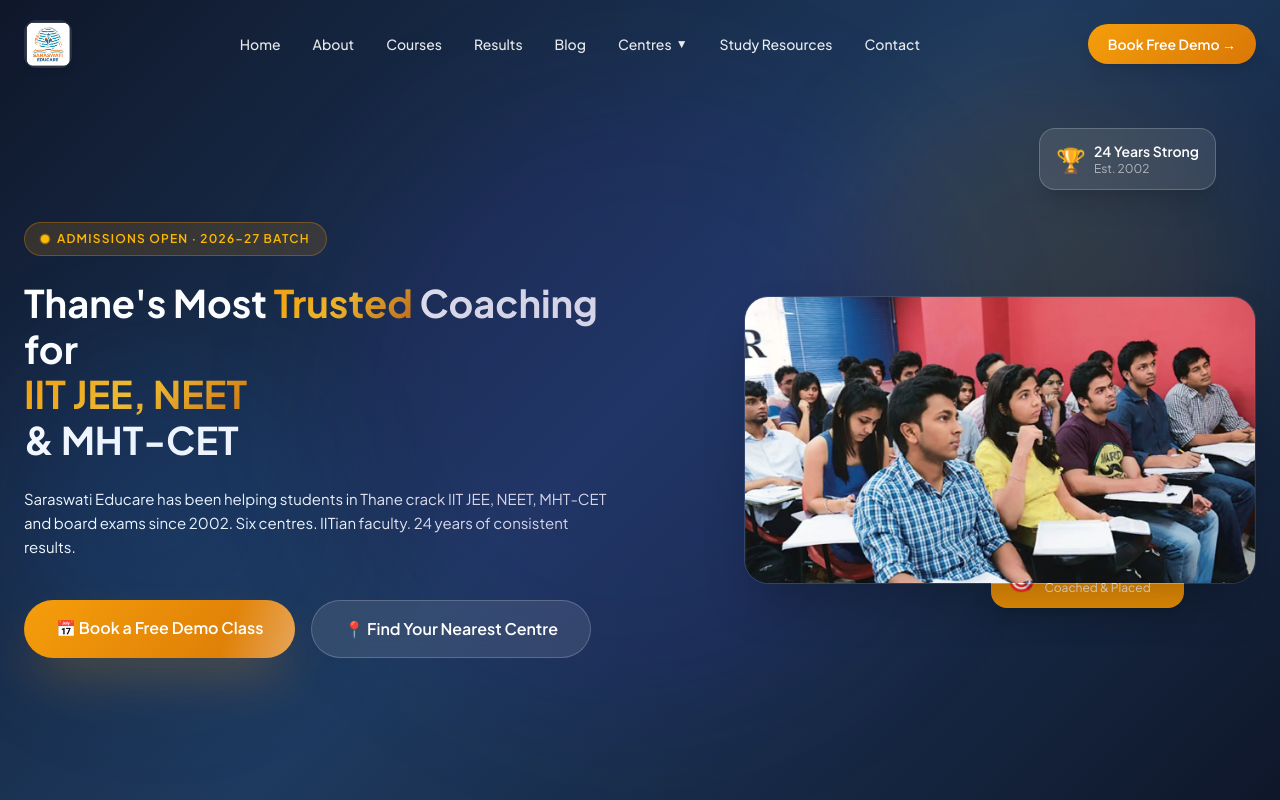
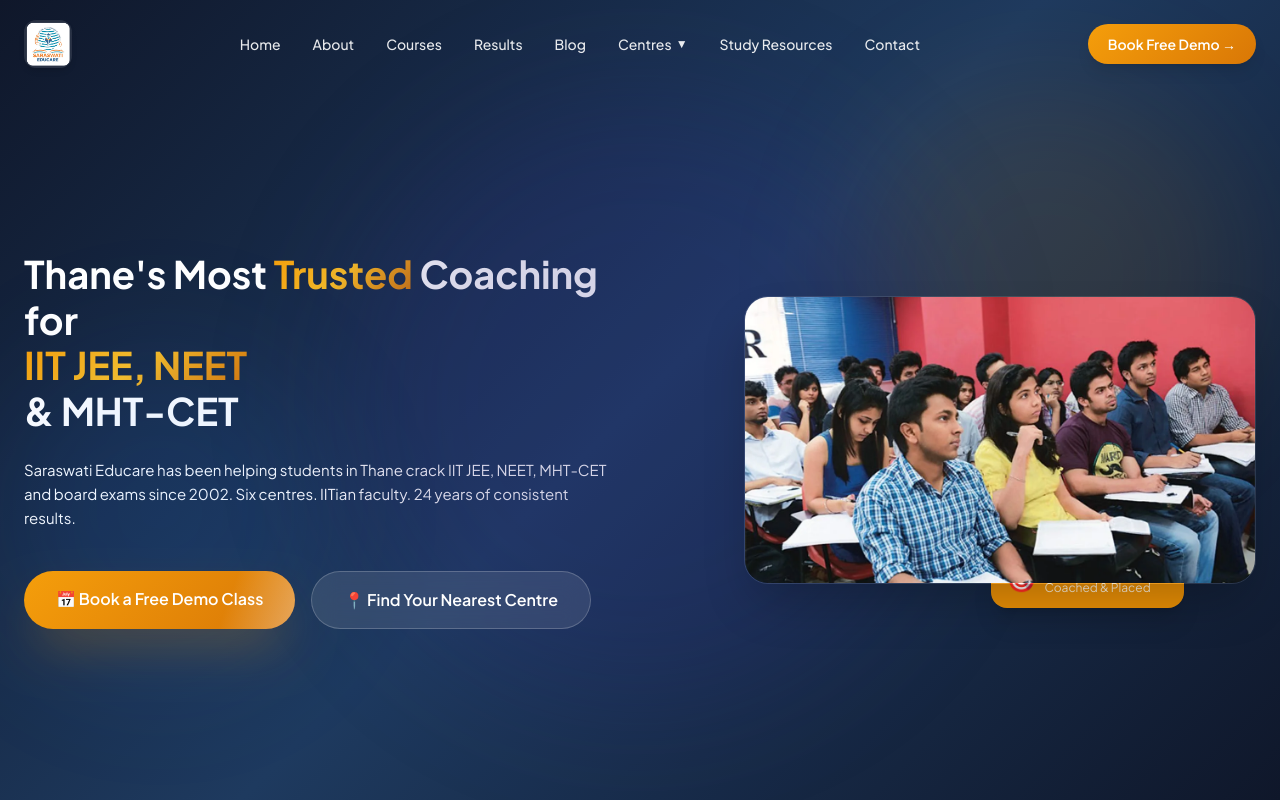
Before and after one commit to mumbaiops45/Saraswati, a Next.js app: page / in a window 1280 px wide. Shown: the top 800 px of the page. Built offline with nearby package versions, Linux system fonts and the light colour scheme.

Commit message:
Make some ui

```diff
--- a/src/app/component/Home.jsx
+++ b/src/app/component/Home.jsx
@@ -124,13 +124,13 @@
           <div className="flex-1">
 
 
-            <div className=" hidden lg:flex absolute top-32 right-16 items-center gap-2 bg-white/10 backdrop-blur-md border border-white/20 rounded-2xl px-4 py-3 text-white text-sm shadow-xl">
+            {/* <div className=" hidden lg:flex absolute top-32 right-16 items-center gap-2 bg-white/10 backdrop-blur-md border border-white/20 rounded-2xl px-4 py-3 text-white text-sm shadow-xl">
               <span className="text-2xl">🏆</span>
               <div>
                 <div className="font-semibold">24 Years Strong</div>
                 <div className="text-white/60 text-xs">Est. 2002</div>
               </div>
-            </div>
+            </div> */}
 
             <div
               className=" hidden lg:flex absolute bottom-48 right-24 items-center gap-2 bg-amber-500/90 backdrop-blur-md rounded-2xl px-4 py-3 text-white text-sm shadow-xl"
@@ -144,14 +144,14 @@
             </div>
 
             {/* badge */}
-            <div
+            {/* <div
               className="inline-flex items-center gap-2 bg-amber-500/15 border border-amber-500/30 text-amber-400 text-xs font-semibold px-4 py-2 rounded-full mb-6 tracking-widest uppercase"
             >
               <span className="relative w-2 h-2 bg-amber-400 rounded-full pulse-dot" />
               Admissions Open · 2026–27 Batch
-            </div>
+            </div> */}
 
-            {/* heading */}
+
             <h1 className="font-display text-4xl sm:text-5xl lg:text-5xl xl:text-5xl text-white leading-[1.1] mb-6">
               Thane's Most{" "}
               <span className="gold-text">Trusted</span>{" "}
@@ -161,12 +161,12 @@
               <br />& MHT-CET
             </h1>
 
-            {/* paragraph */}
+
             <p className="text-white text-md lg:text-md leading-relaxed mb-10 max-w-2xl">
               Saraswati Educare has been helping students in Thane crack IIT JEE, NEET, MHT-CET and board exams since 2002. Six centres. IITian faculty. 24 years of consistent results.
             </p>
 
-            {/* buttons */}
+
             <div className="flex flex-wrap gap-4">
               <a href="#" className="shine-btn gold-gradient text-white font-semibold px-8 py-4 rounded-full shadow-2xl shadow-amber-500/30 text-base hover:scale-105 transition-transform duration-200">
                 📅 Book a Free Demo Class
@@ -177,19 +177,18 @@
             </div>
           </div>
 
-          {/* RIGHT IMAGE */}
+
           <div className="flex-1 flex justify-center lg:justify-end relative">
 
             <div className="relative w-full max-w-md lg:max-w-lg ">
 
-              {/* main image */}
+
               <img
                 src="/coachingclasses.webp"
                 alt="Coaching Classes"
                 className="w-full rounded-3xl shadow-2xl border border-white/10"
               />
 
-              {/* glow effect */}
               <div className="absolute inset-0 bg-amber-500/10 blur-2xl rounded-3xl -z-10" />
             </div>
 
@@ -198,7 +197,7 @@
         </div>
       </section>
 
-      {/* ── STATS STRIP ── */}
+
       <section className="bg-gray-950 py-14">
         <div className="max-w-6xl mx-auto px-6 grid grid-cols-2 md:grid-cols-4 gap-8 text-center">
           {stats.map((s, i) => (
@@ -212,7 +211,7 @@
         </div>
       </section>
 
-      {/* ── WHY SECTION ── */}
+
       <section className="py-24 bg-gradient-to-b from-white to-gray-50">
         <div className="max-w-7xl mx-auto px-6">
           <AnimatedSection>
@@ -281,7 +280,7 @@
         </div>
       </section>
 
-      {/* ── CENTRES MARQUEE ── */}
+
       <section className="py-8 bg-amber-500 overflow-hidden">
         <div className="marquee-track whitespace-nowrap">
           {[...centres, ...centres, ...centres, ...centres].map((c, i) => (
@@ -293,7 +292,7 @@
         </div>
       </section>
 
-      {/* ── TOPPERS ── */}
+
       <section className="py-24 bg-white">
         <div className="max-w-7xl mx-auto px-6">
           <AnimatedSection>
@@ -332,7 +331,7 @@
         </div>
       </section>
 
-      {/* ── TESTIMONIALS ── */}
+
       <section className="py-24 bg-gradient-to-br from-gray-950 to-blue-950 relative overflow-hidden">
         <div className="absolute inset-0 pointer-events-none">
           <div className="absolute top-0 left-1/4 w-96 h-96 bg-amber-500/5 rounded-full blur-3xl" />
@@ -376,7 +375,7 @@
         </div>
       </section>
 
-      {/* ── CTA BANNER ── */}
+
       <section className="py-20 relative overflow-hidden">
         <div className="absolute inset-0 gold-gradient opacity-95" />
         <div className="absolute inset-0 pointer-events-none">
```
